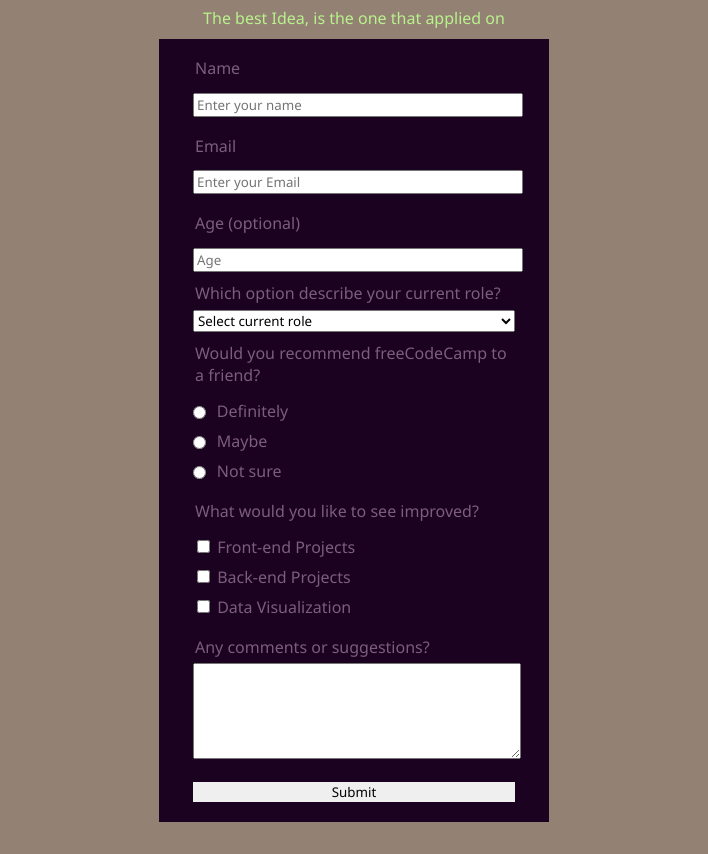
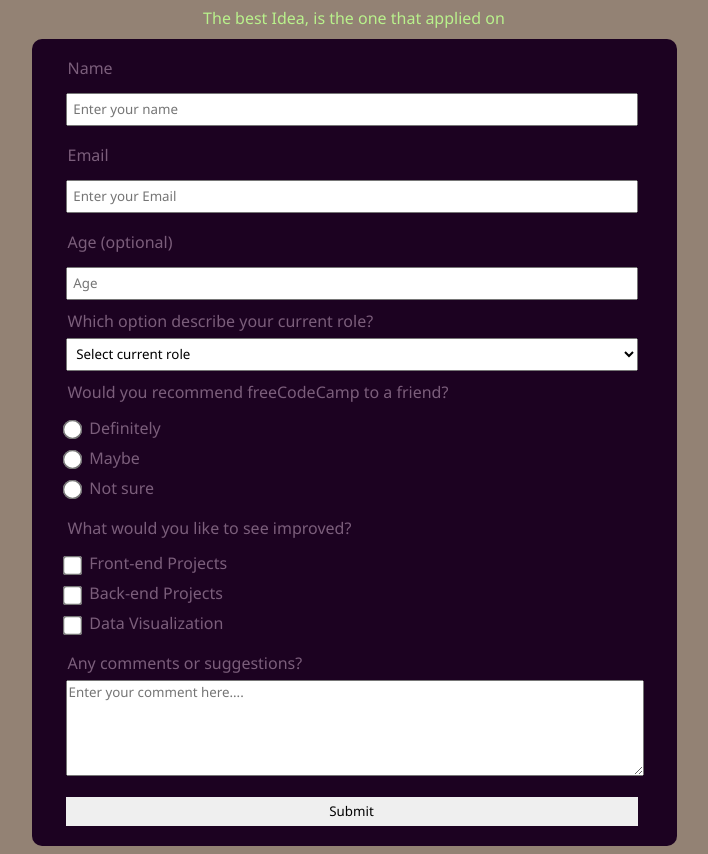
Before and after one commit to DanielHadi/freeCodeCampWebDev1_Project, a plain HTML site: page index.html in a window 1280 px wide. Shown: the part 56-910 px from the top of the page, without its empty margins (286-994 px from the left). Before the commit the page ends 886 px from the top, so only its background shows below. Drawn offline with Linux system fonts and the light colour scheme.

Commit message:
Membetulkan ukuran konten dari webpage

```diff
--- a/styles.css
+++ b/styles.css
@@ -6,38 +6,57 @@ body{
     background-color: #938274;
 }
 
+input, select{
+    padding: 1%;
+    box-sizing: border-box;
+}
+
+fieldset{
+    border: none;
+}
+
+label{
+    display: block;
+    margin: 0.5rem 0;
+}
+
+input[type="radio"], input[type="checkbox"]{
+    margin: 0 0.5em 0 0;
+    vertical-align: middle;
+    transform: scale(1.5);
+}
+
+textarea{
+    content: "";
+}
+
+textarea{
+    width: 100%;
+}
+
 #title, #description{
     text-align: center;
     margin: 10px auto;
     max-width: 400px;
     color: #B9F18C;
 }
+
 #survey-form{
     margin: 0 auto;
     padding: 10px 20px;
+    padding-right: 25px;
     width: 70%;
-    max-width: 350px;
+    max-width: 600px;
     background-color: #1C0221;
     color: #7B5E7B;
+    border-radius: 10px;
 
 }
+
 #name,#email,#number,#dropdown{
     width: 100%;
 }
-fieldset{
-    border: none;
-}
-label{
-    display: block;
-    margin: 0.5rem 0;
-}
-input[type="radio"]{
-    margin: 0 0.5em 0 0;
-    vertical-align: middle;
-}
-textarea{
-    width: 100%;
-}
+
 #submit{
     width: 100%;
     border: none;
```
Also changed, not shown: index.html (+1 -2 lines).
